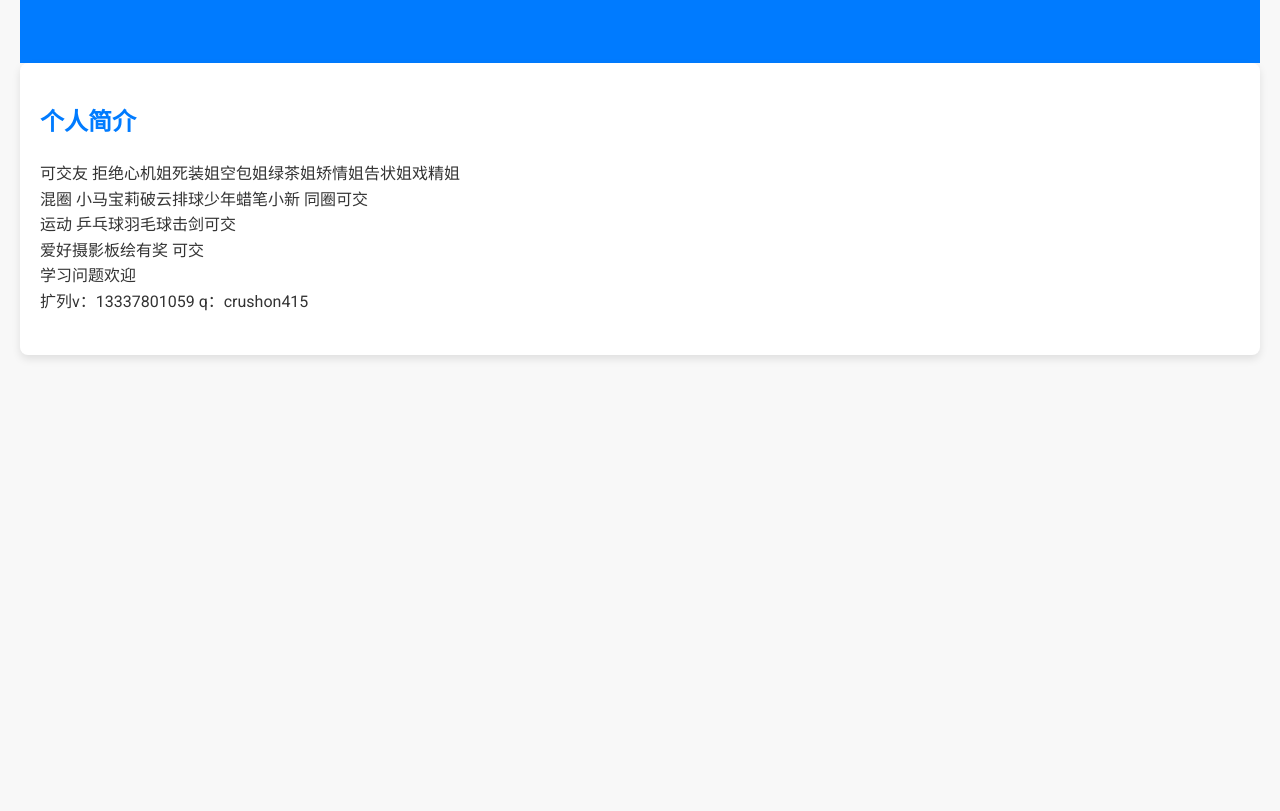
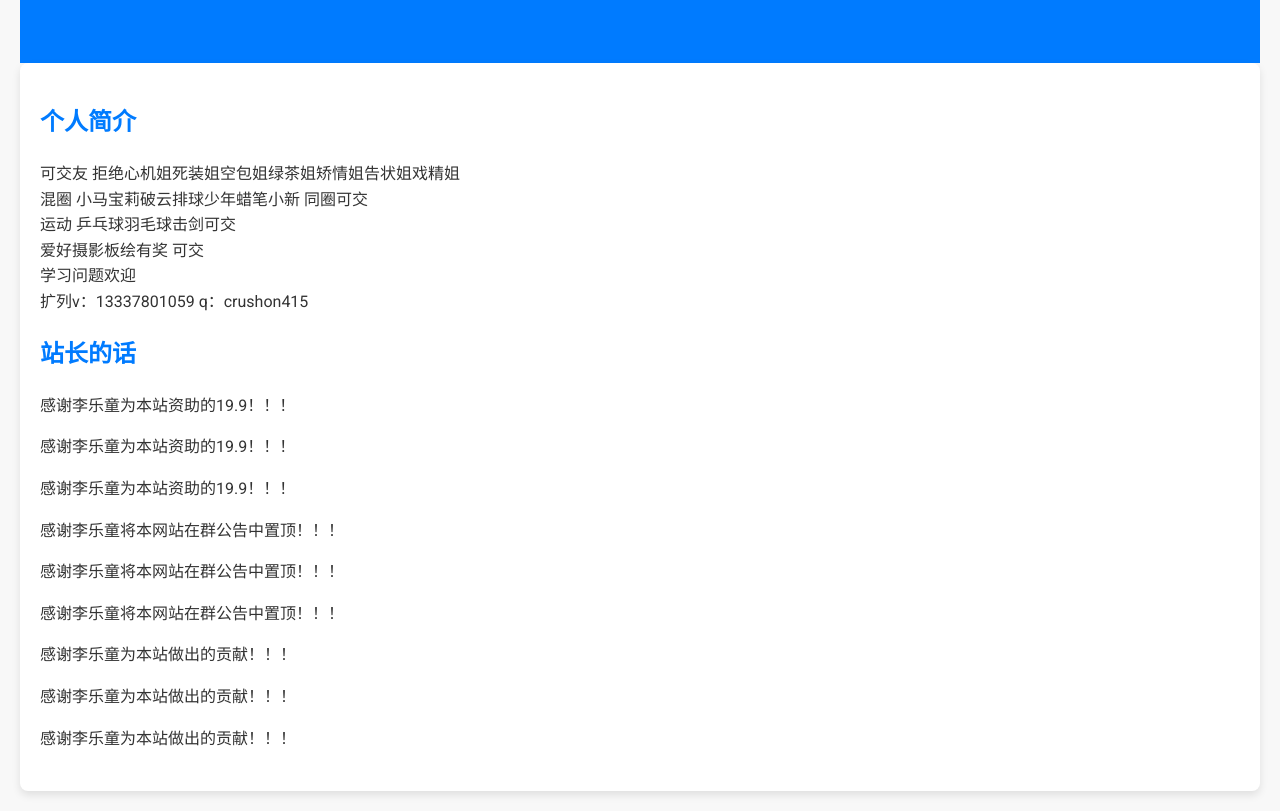
Before and after one commit to jzxl9/jzxl9.github.io, a plain HTML site: page 特别鸣谢（李乐童）.html in a window 1280 px wide. Shown: the part 166-977 px from the top of the page. Before the commit the page ends 800 px from the top, so only its background shows below. Drawn offline with Linux system fonts and the light colour scheme.

Commit message:
Update 特别鸣谢（李乐童）.html

```diff
--- a/特别鸣谢（李乐童）.html
+++ b/特别鸣谢（李乐童）.html
@@ -62,6 +62,18 @@
                 <h2>个人简介</h2>
                 <p>可交友 拒绝心机姐死装姐空包姐绿茶姐矫情姐告状姐戏精姐 <br> 混圈 小马宝莉破云排球少年蜡笔小新  同圈可交  <br>运动 乒乓球羽毛球击剑可交 <br> 爱好摄影板绘有奖 可交 <br> 学习问题欢迎   <br>扩列v：13337801059  q：crushon415</p>
             </div>
+            <div class="section">
+                <h2>站长的话</h2>
+                <p>感谢李乐童为本站资助的19.9！！！</p>
+                <p>感谢李乐童为本站资助的19.9！！！</p>
+                <p>感谢李乐童为本站资助的19.9！！！</p>
+                <p>感谢李乐童将本网站在群公告中置顶！！！</p>
+                <p>感谢李乐童将本网站在群公告中置顶！！！</p>
+                <p>感谢李乐童将本网站在群公告中置顶！！！</p>
+                <p>感谢李乐童为本站做出的贡献！！！</p>
+                <p>感谢李乐童为本站做出的贡献！！！</p>
+                <p>感谢李乐童为本站做出的贡献！！！</p>
+            </div>
         </div>
     </div>
 </body>
```
